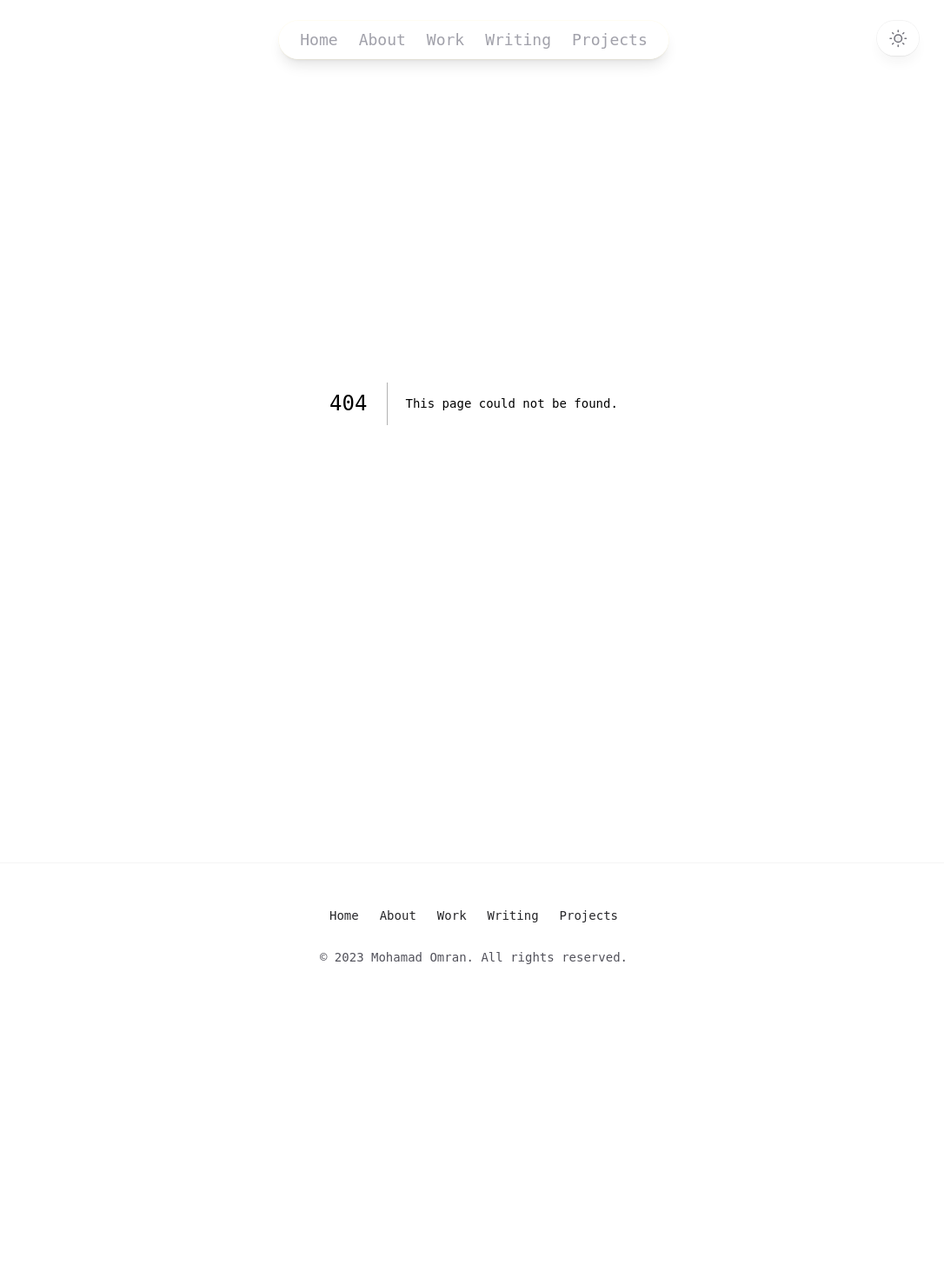
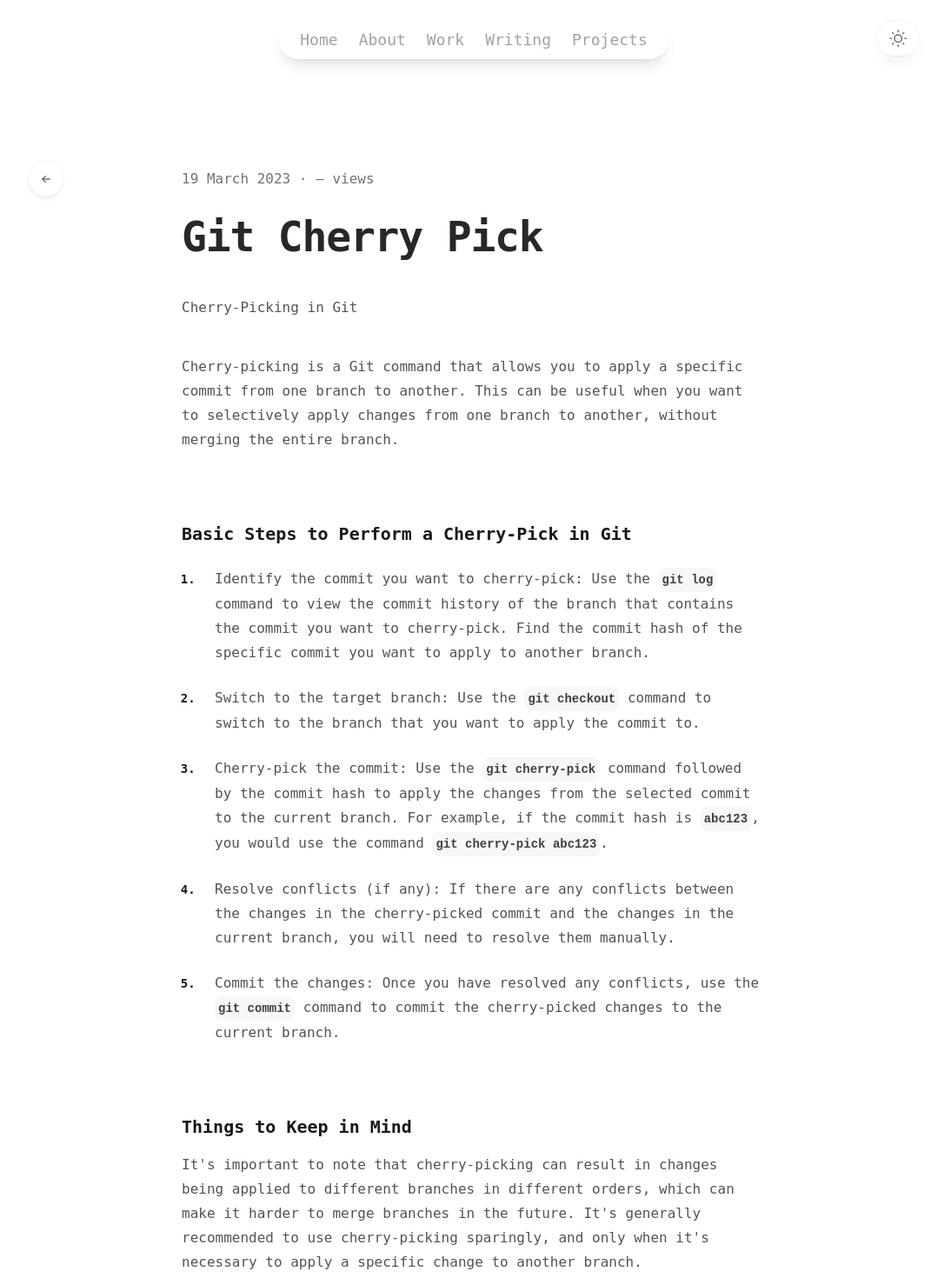
Before and after one commit to mohamadomran/portfolio, a Next.js app: page /writing/changing-svg-color-1 in a window 1280 px wide. Before the commit this address had no page. Shown: the top 1470 px of the page at 87% size, without its empty margins (95-1181 px from the left). Before the commit the page ends 1177 px from the top, so only its background shows below. Built offline with nearby package versions, Linux system fonts and the light colour scheme; no server answers; the database is empty.

Commit message:
feat: second article

```diff
--- /dev/null
+++ b/pages/writing/changing-svg-color-1.mdx
@@ -0,0 +1,45 @@
+
+import { ArticleLayout } from '@/components/layouts/ArticleLayout';
+import { createSlug } from '@/lib/createSlug';
+
+export const meta = {
+    author: 'Mohamad Omran',
+    date: '2023-03-19',
+    title: 'Git Cherry Pick',
+    description:
+        'Personal Notes on Git Cherry Pick',
+};
+
+export default (props) => (
+    <ArticleLayout
+        author={meta.author}
+        date={meta.date}
+        title={meta.title}
+        description={meta.description}
+        slug={createSlug(meta.title)}
+        {...props}
+    />
+);
+
+
+# Cherry-Picking in Git
+
+Cherry-picking is a Git command that allows you to apply a specific commit from one branch to another. This can be useful when you want to selectively apply changes from one branch to another, without merging the entire branch.
+
+## Basic Steps to Perform a Cherry-Pick in Git
+
+1. Identify the commit you want to cherry-pick: Use the `git log` command to view the commit history of the branch that contains the commit you want to cherry-pick. Find the commit hash of the specific commit you want to apply to another branch.
+
+2. Switch to the target branch: Use the `git checkout` command to switch to the branch that you want to apply the commit to.
+
+3. Cherry-pick the commit: Use the `git cherry-pick` command followed by the commit hash to apply the changes from the selected commit to the current branch. For example, if the commit hash is `abc123`, you would use the command `git cherry-pick abc123`.
+
+4. Resolve conflicts (if any): If there are any conflicts between the changes in the cherry-picked commit and the changes in the current branch, you will need to resolve them manually.
+
+5. Commit the changes: Once you have resolved any conflicts, use the `git commit` command to commit the cherry-picked changes to the current branch.
+
+## Things to Keep in Mind
+
+It's important to note that cherry-picking can result in changes being applied to different branches in different orders, which can make it harder to merge branches in the future. It's generally recommended to use cherry-picking sparingly, and only when it's necessary to apply a specific change to another branch.
+
+Overall, cherry-picking is a powerful tool that can help you manage changes to your Git repository more effectively. By using cherry-picking, you can apply specific changes to your codebase without having to merge entire branches, which can help you keep your codebase clean and organized.
```
